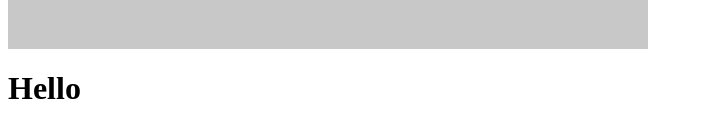
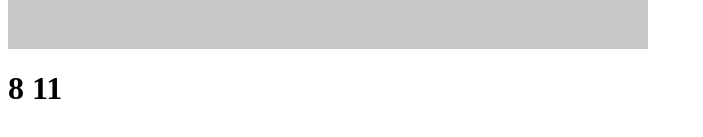
Before and after one commit to joebentley/raycaster, a React app: page / in a window 1280 px wide. Shown: the part 439-576 px from the top of the page, without its empty margins (0-703 px from the left). Built offline with nearby package versions, Linux system fonts and the light colour scheme.

Commit message:
Added event listener to start react

```diff
--- a/src/app.js
+++ b/src/app.js
@@ -6,6 +6,14 @@ class GridWorld {
     this.grid = grid;
     this.player = player;
     this.textures = {};
+  }
+
+  get width() {
+    return this.grid[0].length;
+  }
+
+  get height() {
+    return this.grid.length;
   }
 
   collisionFunc(perspectiveAngle) {
@@ -171,6 +179,7 @@ export default class App {
     this.width = this.canvas.width;
     this.height = this.canvas.height;
     this.rayCaster = new RayCaster(60, 1, 1, this.width);
+    this.events = {};
 
     const roomData = [
       [1, 1, 1, 1, 1, 1, 2, 1],
@@ -202,6 +211,16 @@ export default class App {
     });
   }
 
+  on(event, callback) {
+    this.events[event] = callback;
+  }
+
+  emit(event) {
+    if (event in this.events) {
+      this.events[event]();
+    }
+  }
+
   run() {
     new Texture().load('wallpaper.png').then((texture) => {
       this.gridWorld.registerTexture(1, texture);
@@ -212,6 +231,7 @@ export default class App {
       this.gridWorld.registerTexture(3, new SolidColour(new RGBA(255, 0, 0, 0)));
     }).finally(() => {
       // Start the app
+      this.emit('load');
       window.requestAnimationFrame(this.loop.bind(this));
     });
   }
--- /dev/null
+++ b/src/editor.jsx
@@ -0,0 +1,7 @@
+import React from 'react';
+
+export default class Editor extends React.Component {
+  render () {
+    return <h1>{this.props.width} {this.props.height}</h1>;
+  }
+}
--- a/src/index.jsx
+++ b/src/index.jsx
@@ -1,13 +1,14 @@
-import React from 'react';
+import App from './app.js';
+import Editor from './editor.jsx'; // eslint-disable-line
+import React from 'react'; // eslint-disable-line
 import ReactDOM from 'react-dom';
-import App from './app.js';
 
-new App().run();
+const app = new App();
 
-class Game extends React.Component { // eslint-disable-line
-  render () {
-    return <h1>Hello</h1>;
-  }
-}
+app.on('load', function () {
+  const width = app.gridWorld.width;
+  const height = app.gridWorld.height;
+  ReactDOM.render(<Editor width={width} height={height} />, document.getElementById('root'));
+});
 
-ReactDOM.render(<Game />, document.getElementById('root'));
+app.run();
```
